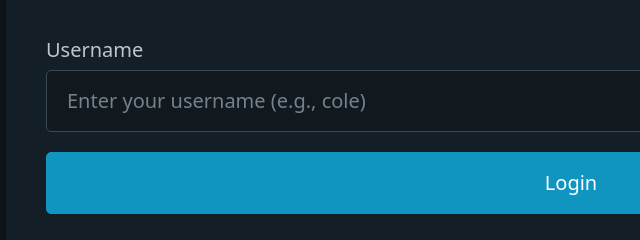
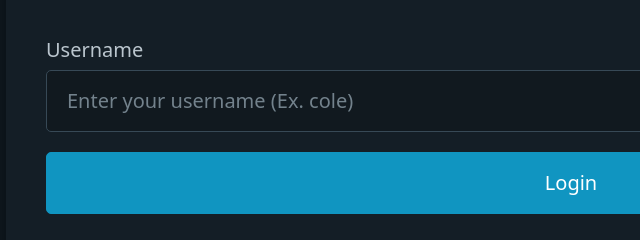
Before and after one commit to Colepatola/cse412-music-db, a plain HTML site: page static/index.html in a window 1280 px wide. Shown: the part 342-582 px from the top of the page, 69-709 px from the left. Drawn offline with nearby package versions, Linux system fonts and the light colour scheme.

Commit message:
Formatting

```diff
--- a/static/index.html
+++ b/static/index.html
@@ -32,7 +32,7 @@
         <header><strong>Welcome to the Music App</strong></header>
         <form id="login-form">
           <label for="username">Username</label>
-          <input type="text" id="username" name="username" placeholder="Enter your username (e.g., cole)" required>
+          <input type="text" id="username" name="username" placeholder="Enter your username (Ex. cole)" required>
           <button type="submit">Login</button>
         </form>
       </article>
```
